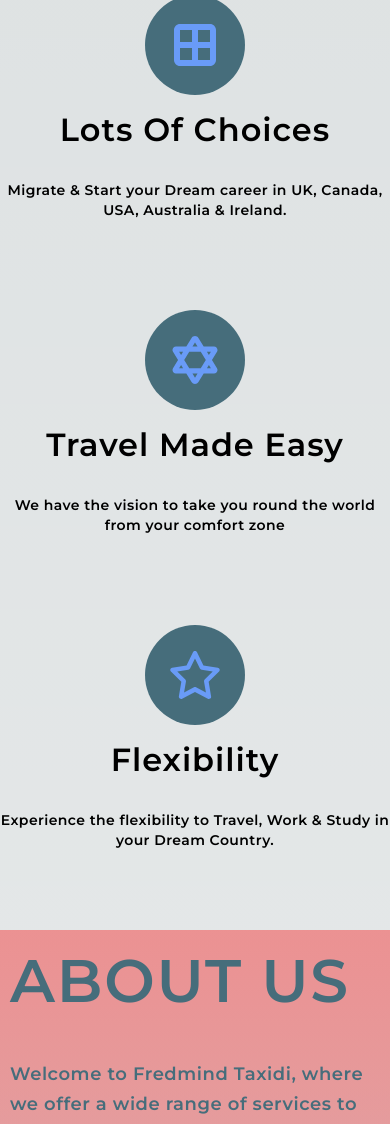
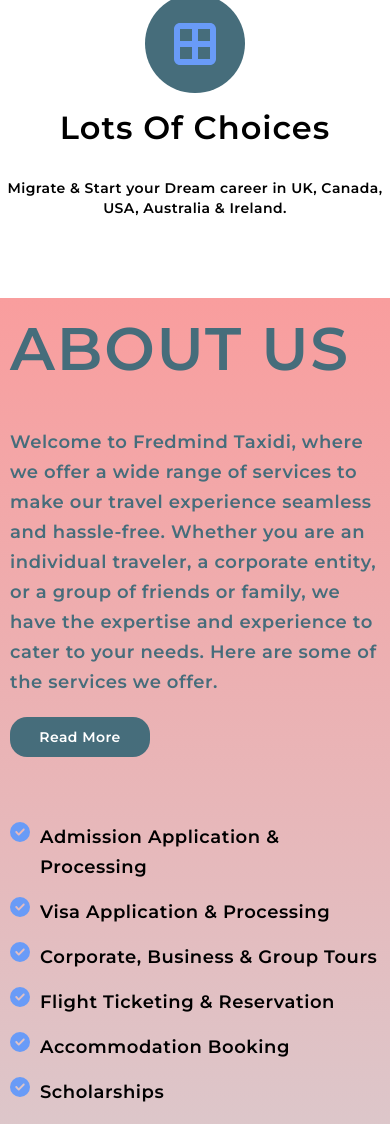
Before and after one commit to FRED-DIGITAL-AGENCY/web-taxidi, a Next.js app: page /landing in a window 390 px wide. Shown: the part 1541-2665 px from the top of the page. Built offline with nearby package versions, Linux system fonts and the light colour scheme.

Commit message:
6/8/23 mobile responsiveness fix 1

```diff
--- a/src/app/globals.css
+++ b/src/app/globals.css
@@ -2,7 +2,7 @@
 @tailwind components;
 @tailwind utilities;
 
-:root {
+/* :root {
   --foreground-rgb: 0, 0, 0;
   --background-start-rgb: 214, 219, 220;
   --background-end-rgb: 255, 255, 255;
@@ -14,21 +14,21 @@
     --background-start-rgb: 0, 0, 0;
     --background-end-rgb: 0, 0, 0;
   }
-}
+} */
 
 body {
   font-family: 'PlusJakartaSansSemiBold';
   color: rgb(var(--foreground-rgb));
 
-  background: linear-gradient(
+  /* background: linear-gradient(
       to bottom,
       transparent,
       rgb(var(--background-end-rgb))
     )
-    rgb(var(--background-start-rgb));
+    rgb(var(--background-start-rgb)); */
 
     overflow-x: hidden;
-    width: 100vw;
+    /* width: 100vw;     */
 }
 
   @font-face {
@@ -41,5 +41,8 @@
 
 
 @media (max-width: 767px) {
-
+  body {
+      overflow-x: hidden;
+      width: 100vw;
+  }
 }
--- a/src/app/landing/page.tsx
+++ b/src/app/landing/page.tsx
@@ -67,13 +67,13 @@
         <IconCircleContainer dataAos={'fade-down-left'} IconName={faBorderAll} title="Lots Of Choices" caption="Migrate & Start your Dream career in UK,
           Canada, USA, Australia & Ireland." />
       </div>
-      <div  className="IconCircleContainer " style={{ display: 'flex', justifyContent: 'space-between', }}>
+      {/* <div  className="IconCircleContainer " style={{ display: 'flex', justifyContent: 'space-between', }}>
 
         <IconCircleContainer dataAos={'fade-up-right'} IconName={faStarOfDavid} title="Travel Made Easy" caption="We have the vision to take you round
           the world from your comfort zone"/>
         <IconCircleContainer dataAos={'fade-up-left'} IconName={faStar} title="Flexibility" caption="Experience the flexibility to Travel,
           Work & Study in your Dream Country." />
-      </div>
+      </div> */}
     </div>
   )
 }
--- a/src/app/landing/styles.css
+++ b/src/app/landing/styles.css
@@ -4,7 +4,6 @@
     padding-left: 4rem/* 64px */;
       padding-right: 4rem/* 64px */;
 
-      overflow-x: hidden;
   }
 .Body1 {
     display: flex;
@@ -442,14 +441,17 @@
 
 @media (max-width: 767px) {
     .headerLanding {
-        width: 100vw;
+        /* width: 100vw;  */
         padding-left: 10px;
           padding-right: 10px;
+          width: 100%;
+          overflow-x: hidden;
       }
       .Body3 {
         padding-left: 10px;
-        width: 100vw;
         padding-right: 10px;
+        width: 100%;
+        overflow-x: hidden;
     }
     .Body1Text1{
         /* font-size: 11px; */
@@ -482,15 +484,15 @@
     }
     .IconCircleContainer{
         display: flex;
-
          flex-direction: column;
+         justify-content: space-between;
     }
     .CircleText1 {
-        width: auto;
+        width: 100%;
     }
 
     .CircleText2 {
-        width: auto;
+        width: 100%;
     }
     .AboutContainer {
         flex-direction: column;
@@ -612,4 +614,14 @@
         margin-right: 2px;
         font-size: 12px;
     }
+    .CircleContainer {
+        width: 6.2em;
+        height: 6.2em;
+        border-radius: 50%;
+        background: #466D7B;
+        margin-bottom: 15px;
+        margin-top: 10px;
+
+    }
+
 }
```
